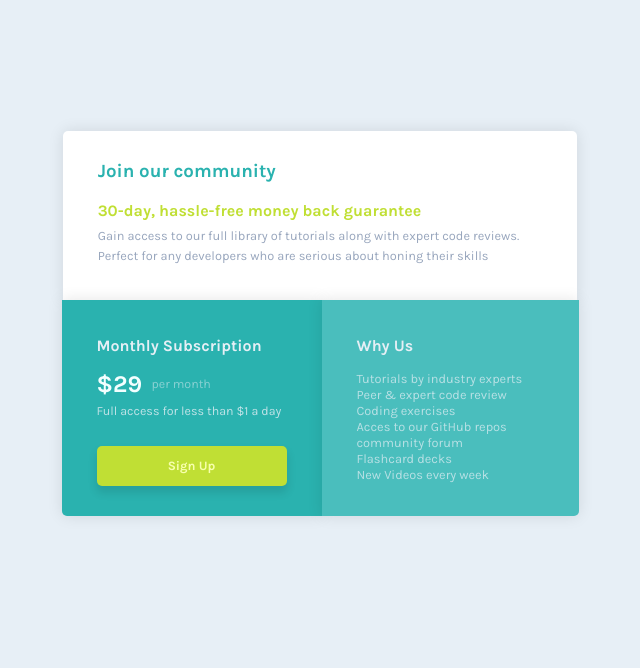
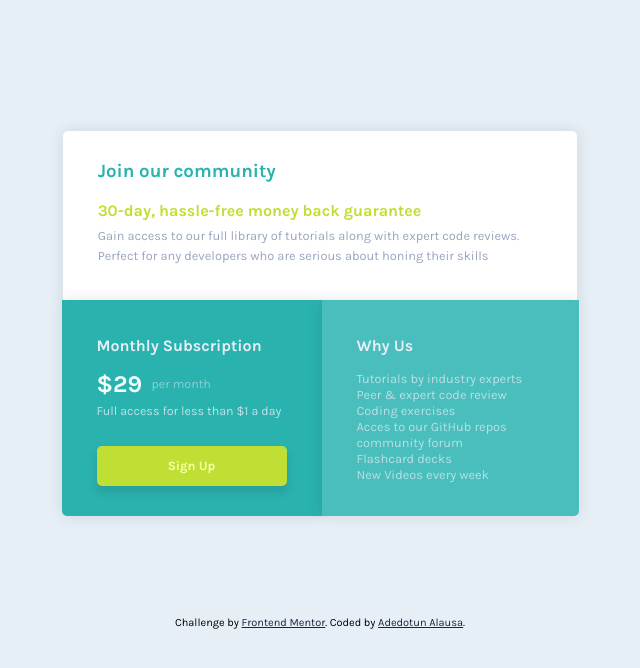
Before and after one commit to adedotunalausa/Frontend-Mentor---Single-Price-Grid-Component, a plain HTML site: page index.html in a window 1280 px wide. Shown: the whole page, without its empty margins (320-960 px from the left). Drawn offline with Linux system fonts and the light colour scheme.

Commit message:
Finished design
Added the footer

```diff
--- a/css/styles.css
+++ b/css/styles.css
@@ -126,6 +126,7 @@ body {
 /* footer */
 
 .attribution {
+  padding-top: 20px;
   font-size: 11px;
   text-align: center;
 }
--- a/index.html
+++ b/index.html
@@ -48,12 +48,12 @@
   </div>
 
 
-  <!-- <footer>
+  <footer>
     <p class="attribution">
       Challenge by <a href="https://www.frontendmentor.io?ref=challenge" target="_blank">Frontend Mentor</a>.
       Coded by <a href="#">Adedotun Alausa</a>.
     </p>
-  </footer> -->
+  </footer>
 </body>
 
 </html>
```
